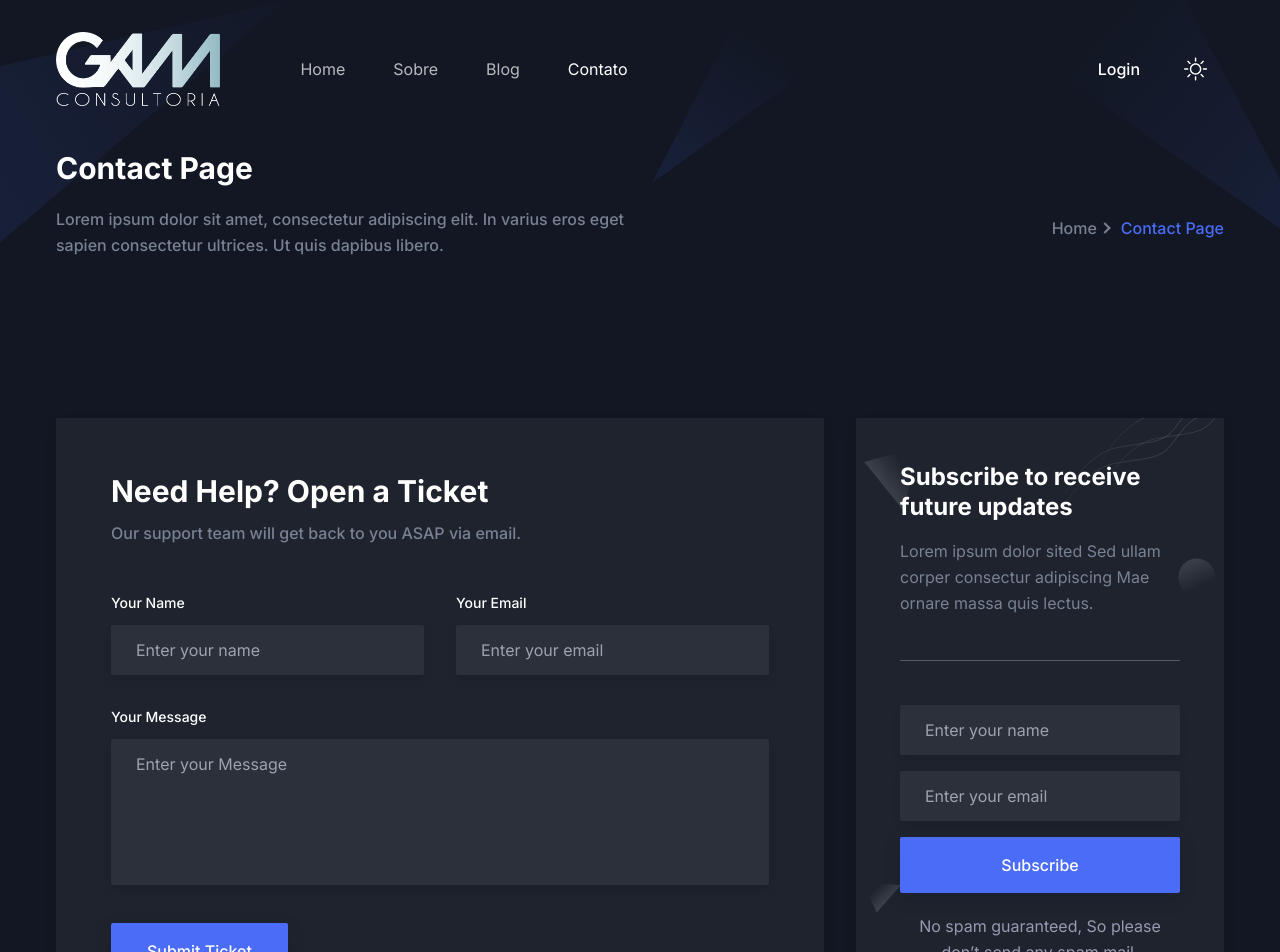
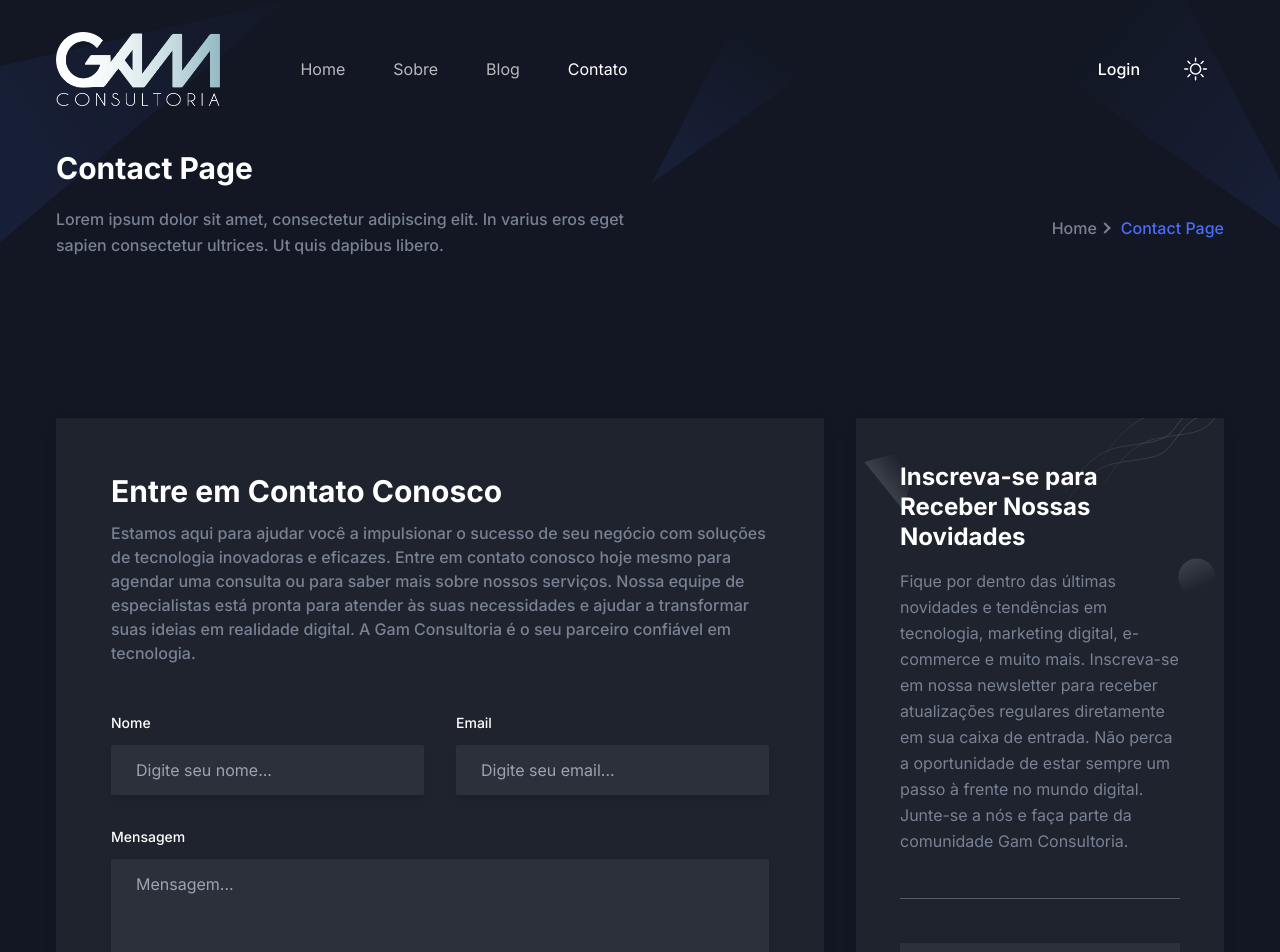
Before and after one commit to asafebymarques/gamconsultoriaweb, a Next.js app: page /contact in a window 1280 px wide. Shown: the top 952 px of the page. Built offline with nearby package versions, Linux system fonts and the light colour scheme.

Commit message:
Completed home page

```diff
--- a/src/components/Contact/NewsLatterBox.tsx
+++ b/src/components/Contact/NewsLatterBox.tsx
@@ -8,33 +8,32 @@ const NewsLatterBox = () => {
   return (
     <div className="relative z-10 rounded-sm bg-white p-8 shadow-three dark:bg-gray-dark sm:p-11 lg:p-8 xl:p-11">
       <h3 className="mb-4 text-2xl font-bold leading-tight text-black dark:text-white">
-        Subscribe to receive future updates
+        Inscreva-se para Receber Nossas Novidades
       </h3>
       <p className="mb-11 border-b border-body-color border-opacity-25 pb-11 text-base leading-relaxed text-body-color dark:border-white dark:border-opacity-25">
-        Lorem ipsum dolor sited Sed ullam corper consectur adipiscing Mae ornare
-        massa quis lectus.
+      Fique por dentro das últimas novidades e tendências em tecnologia, marketing digital, e-commerce e muito mais.
+       Inscreva-se em nossa newsletter para receber atualizações regulares diretamente em sua caixa de entrada.
+       Não perca a oportunidade de estar sempre um passo à frente no mundo digital.
+        Junte-se a nós e faça parte da comunidade Gam Consultoria.
       </p>
       <div>
         <input
           type="text"
           name="name"
-          placeholder="Enter your name"
+          placeholder="Digite seu nome..."
           className="border-stroke mb-4 w-full rounded-sm border bg-[#f8f8f8] px-6 py-3 text-base text-body-color outline-none focus:border-primary dark:border-transparent dark:bg-[#2C303B] dark:text-body-color-dark dark:shadow-two dark:focus:border-primary dark:focus:shadow-none"
         />
         <input
           type="email"
           name="email"
-          placeholder="Enter your email"
+          placeholder="Digite seu email..."
           className="border-stroke mb-4 w-full rounded-sm border bg-[#f8f8f8] px-6 py-3 text-base text-body-color outline-none focus:border-primary dark:border-transparent dark:bg-[#2C303B] dark:text-body-color-dark dark:shadow-two dark:focus:border-primary dark:focus:shadow-none"
         />
         <input
           type="submit"
-          value="Subscribe"
+          value="Inscrever"
           className="mb-5 flex w-full cursor-pointer items-center justify-center rounded-sm bg-primary px-9 py-4 text-base font-medium text-white shadow-submit duration-300 hover:bg-primary/90 dark:shadow-submit-dark"
         />
-        <p className="text-center text-base leading-relaxed text-body-color dark:text-body-color-dark">
-          No spam guaranteed, So please don’t send any spam mail.
-        </p>
       </div>
 
       <div>
--- a/src/components/Contact/index.tsx
+++ b/src/components/Contact/index.tsx
@@ -64,10 +64,13 @@ const Contact = () => {
               "
 						>
 							<h2 className="mb-3 text-2xl font-bold text-black dark:text-white sm:text-3xl lg:text-2xl xl:text-3xl">
-								Need Help? Open a Ticket
+								Entre em Contato Conosco
 							</h2>
 							<p className="mb-12 text-base font-medium text-body-color">
-								Our support team will get back to you ASAP via email.
+							Estamos aqui para ajudar você a impulsionar o sucesso de seu negócio com soluções de tecnologia inovadoras e eficazes.
+							 Entre em contato conosco hoje mesmo para agendar uma consulta ou para saber mais sobre nossos serviços.
+							  Nossa equipe de especialistas está pronta para atender às suas necessidades e ajudar a transformar suas ideias em realidade digital.
+								 A Gam Consultoria é o seu parceiro confiável em tecnologia.
 							</p>
 							<form onSubmit={submit}>
 								<div className="-mx-4 flex flex-wrap">
@@ -77,14 +80,14 @@ const Contact = () => {
 												htmlFor="name"
 												className="mb-3 block text-sm font-medium text-dark dark:text-white"
 											>
-												Your Name
+												Nome
 											</label>
 											<input
 												type="text"
 												name="name"
                         value={name}
                         onChange={(text) => {setName(text.target.value)}}
-												placeholder="Enter your name"
+												placeholder="Digite seu nome..."
 												className="border-stroke w-full rounded-sm border bg-[#f8f8f8] px-6 py-3 text-base text-body-color outline-none focus:border-primary dark:border-transparent dark:bg-[#2C303B] dark:text-body-color-dark dark:shadow-two dark:focus:border-primary dark:focus:shadow-none"
                         required
                       />
@@ -96,14 +99,14 @@ const Contact = () => {
 												htmlFor="email"
 												className="mb-3 block text-sm font-medium text-dark dark:text-white"
 											>
-												Your Email
+												Email
 											</label>
 											<input
 												name="email"
 												type="email"
                         value={email}
                         onChange={(text) => {setEmail(text.target.value)}}
-												placeholder="Enter your email"
+												placeholder="Digite seu email..."
 												className="border-stroke w-full rounded-sm border bg-[#f8f8f8] px-6 py-3 text-base text-body-color outline-none focus:border-primary dark:border-transparent dark:bg-[#2C303B] dark:text-body-color-dark dark:shadow-two dark:focus:border-primary dark:focus:shadow-none"
                         required
                       />
@@ -115,14 +118,14 @@ const Contact = () => {
 												htmlFor="message"
 												className="mb-3 block text-sm font-medium text-dark dark:text-white"
 											>
-												Your Message
+												Mensagem
 											</label>
 											<textarea
 												name="message"
 												rows={5}
                         value={message}
                         onChange={(text) => {setMessage(text.target.value)}}
-												placeholder="Enter your Message"
+												placeholder="Mensagem..."
 												className="border-stroke w-full resize-none rounded-sm border bg-[#f8f8f8] px-6 py-3 text-base text-body-color outline-none focus:border-primary dark:border-transparent dark:bg-[#2C303B] dark:text-body-color-dark dark:shadow-two dark:focus:border-primary dark:focus:shadow-none"
                         required
                       ></textarea>
@@ -130,7 +133,7 @@ const Contact = () => {
 									</div>
 									<div className="w-full px-4">
 										<button type="submit" className="rounded-sm bg-primary px-9 py-4 text-base font-medium text-white shadow-submit duration-300 hover:bg-primary/90 dark:shadow-submit-dark">
-											Submit Ticket
+											Enviar
 										</button>
 									</div>
 								</div>
--- a/src/pages/index.tsx
+++ b/src/pages/index.tsx
@@ -30,6 +30,7 @@ export default function Home(props: { blogsData: [] }) {
   /**
    *  <Pricing />
       <Blog blogs={blogs}/>
+      <Testimonials />
    */
 
   return (
@@ -42,7 +43,6 @@ export default function Home(props: { blogsData: [] }) {
       <Brands />
       <AboutSectionOne />
       <AboutSectionTwo />
-      <Testimonials />
       <Contact />
     </>
   );
```
